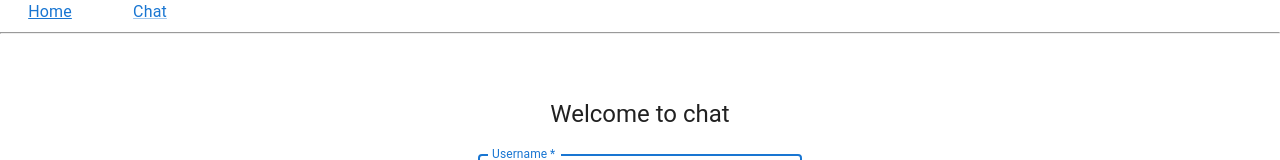
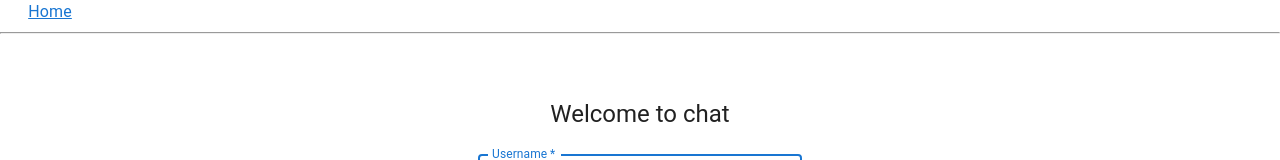
Before and after one commit to raitisbe/home-assignment, a React (Create React App) app in the folder client/: page / in a window 1280 px wide. Shown: the top 160 px of the page. Built offline with nearby package versions, Linux system fonts and the light colour scheme.

Commit message:
feat: Don't show chat nav menu when not connected

```diff
--- a/client/src/layout.tsx
+++ b/client/src/layout.tsx
@@ -3,6 +3,7 @@ import { Outlet } from "react-router-dom";
 import Box from '@mui/material/Box';
 import { Link } from '@mui/material';
 import {Link as LinkRR} from 'react-router-dom';
+import { socketService } from './sockets';
 
 export function Layout() {
   return (
@@ -12,7 +13,7 @@ export function Layout() {
 
       <Box sx={{ display: 'flex', alignItems: 'center', textAlign: 'center' }}>
         <Link component={LinkRR} to="/" sx={{minWidth : 100 }}>Home</Link>
-        <Link component={LinkRR} to="/chat" sx={{minWidth : 100 }}>Chat</Link>
+        {socketService.ws !== null && <Link component={LinkRR}  to="/chat" sx={{minWidth : 100 }}>Chat</Link>}
       </Box>
 
       <hr />
```
